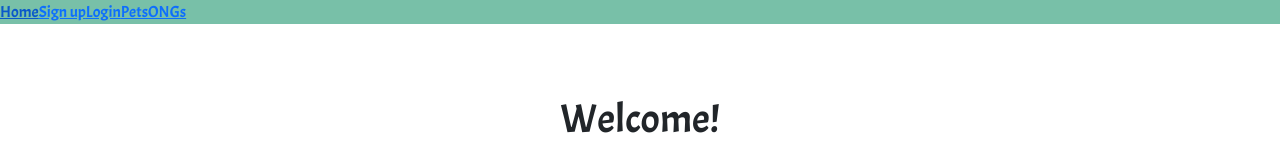
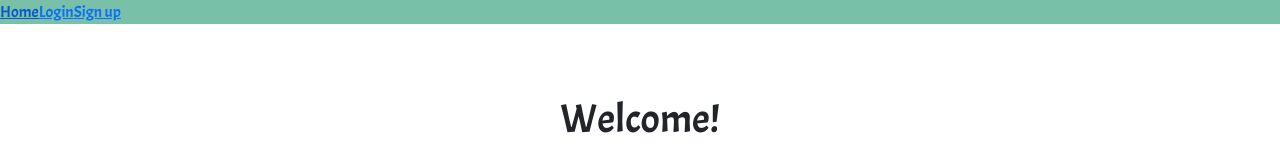
Before and after one commit to renatainojosa/final-project-client, a React (Create React App) app: page / in a window 1280 px wide. Shown: the top 153 px of the page. Built offline with nearby package versions, Linux system fonts and the light colour scheme.

Commit message:
feitos links privados e logout

```diff
--- a/src/components/Navbar/Navbar.js
+++ b/src/components/Navbar/Navbar.js
@@ -1,15 +1,28 @@
 import "./Navbar.css";
 // import '../../../node_modules/bootstrap/dist/css/bootstrap.css'
 import { Link } from "react-router-dom";
+import { useContext } from "react";
+import { AuthContext } from "../../context/auth.context";
 
 const Navbar = () => {
+  const { isLoggedIn, logoutUser } = useContext(AuthContext);
+
   return (
       <nav className="nav">
           <Link to="/">Home</Link>
-          <Link to="/signup">Sign up</Link>
-          <Link to="/login">Login</Link>
-          <Link to="/pets">Pets</Link>
-          <Link to="/ongs">ONGs</Link>
+          {!isLoggedIn && (
+            <>
+              <Link to="/login">Login</Link>
+              <Link to="/signup">Sign up</Link>
+            </>
+          )}
+          {isLoggedIn && (
+            <>
+              <Link to="/pets">Pets</Link>
+              <Link to="/ongs">ONGs</Link>
+              <button onClick={logoutUser}>Logout</button>
+            </>
+          )}
       </nav>
 
   );
```
